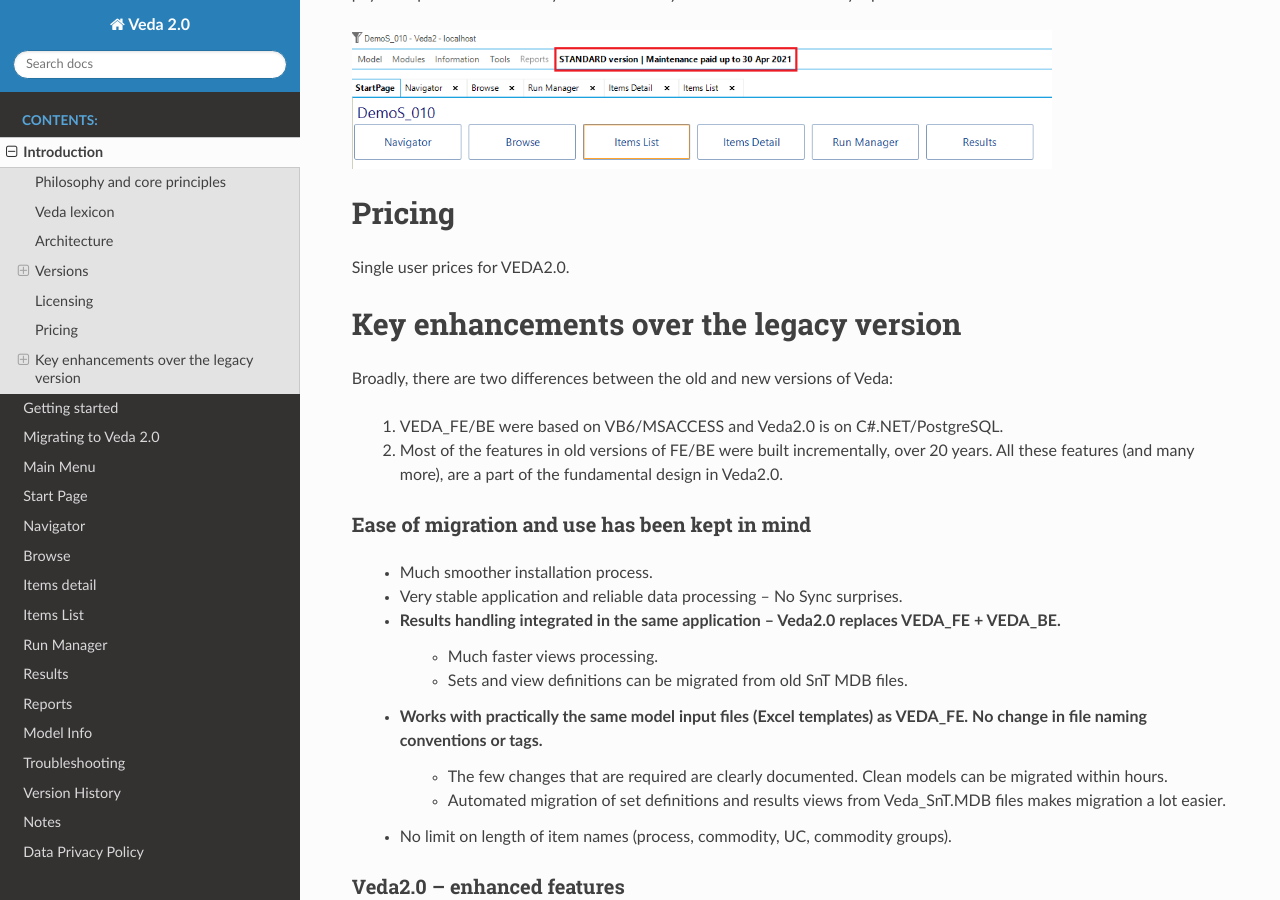
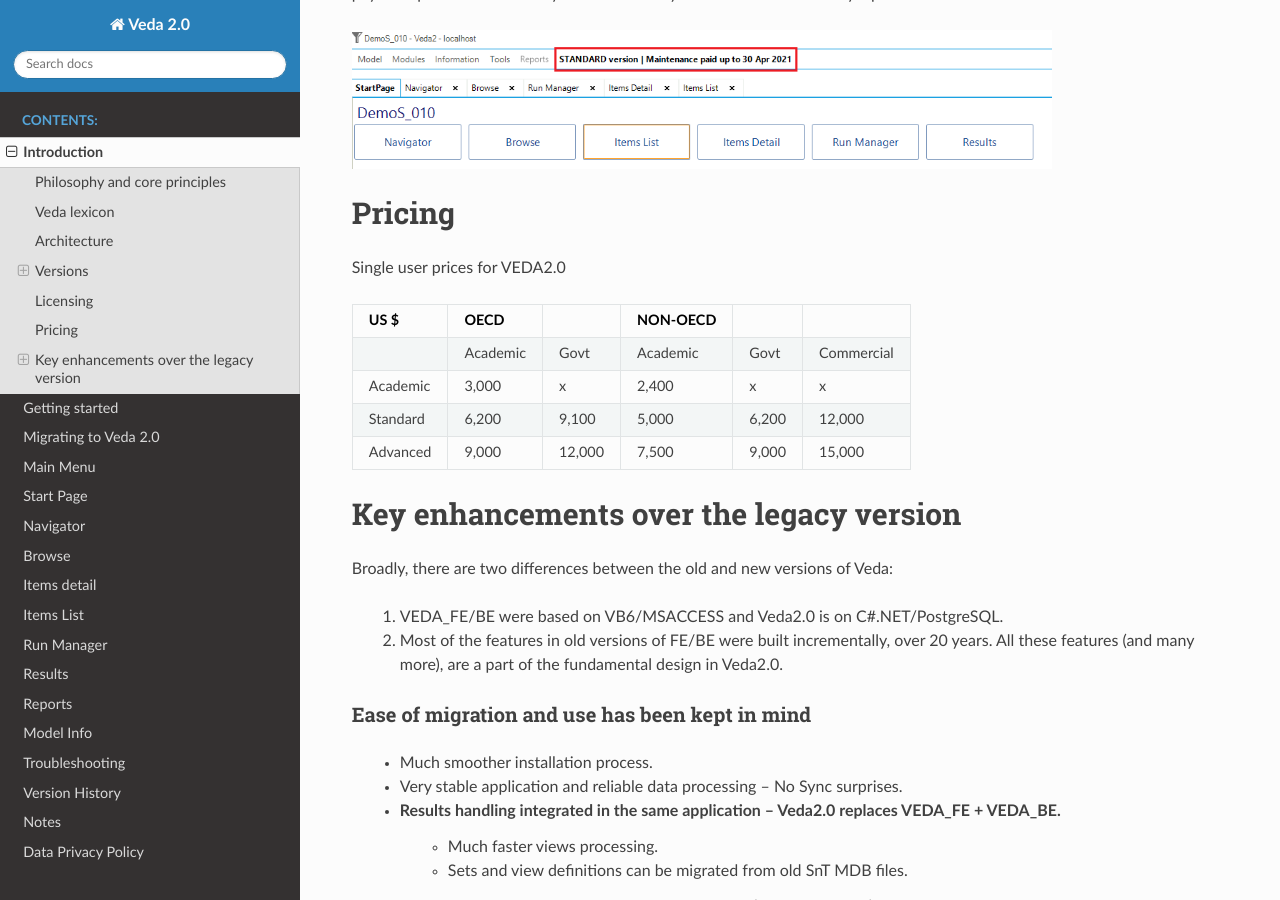
Before and after one commit to kanors-emr/Veda-documentation, a Sphinx documentation site: the page built from docs/source/pages/introduction.rst, in a window 1280 px wide and 900 px high, scrolled down 5153 px. Built offline with Sphinx 7.4.7 and the Read the Docs theme 2.0.0, drawn with Linux system fonts in a browser that asks for light colours.

Commit message:
Update introduction.rst

```diff
--- a/docs/source/pages/introduction.rst
+++ b/docs/source/pages/introduction.rst
@@ -127,18 +127,18 @@
 Pricing
 =======
 
-Single user prices for VEDA2.0.
+Single user prices for VEDA2.0
 
 +----------+----------+--------+----------+-------+------------+
 |   US $   |   OECD   |        | NON-OECD |       |            |
 +==========+==========+========+==========+=======+============+
 |          | Academic |  Govt  | Academic | Govt  | Commercial |
 +----------+----------+--------+----------+-------+------------+
-| **Academic** |  3,000   |   x    |  2,400   |   x   |     x      |
+| Academic |  3,000   |   x    |  2,400   |   x   |     x      |
 +----------+----------+--------+----------+-------+------------+
-| **Standard** |  6,200   |  9,100  |  5,000   | 6,200 |   12,000   |
+| Standard |  6,200   | 9,100  |  5,000   | 6,200 |   12,000   |
 +----------+----------+--------+----------+-------+------------+
-| **Advanced** |  9,000   | 12,000 |  7,500   | 9,000 |   15,000   |
+| Advanced |  9,000   | 12,000 |  7,500   | 9,000 |   15,000   |
 +----------+----------+--------+----------+-------+------------+
 
 Key enhancements over the legacy version
```
